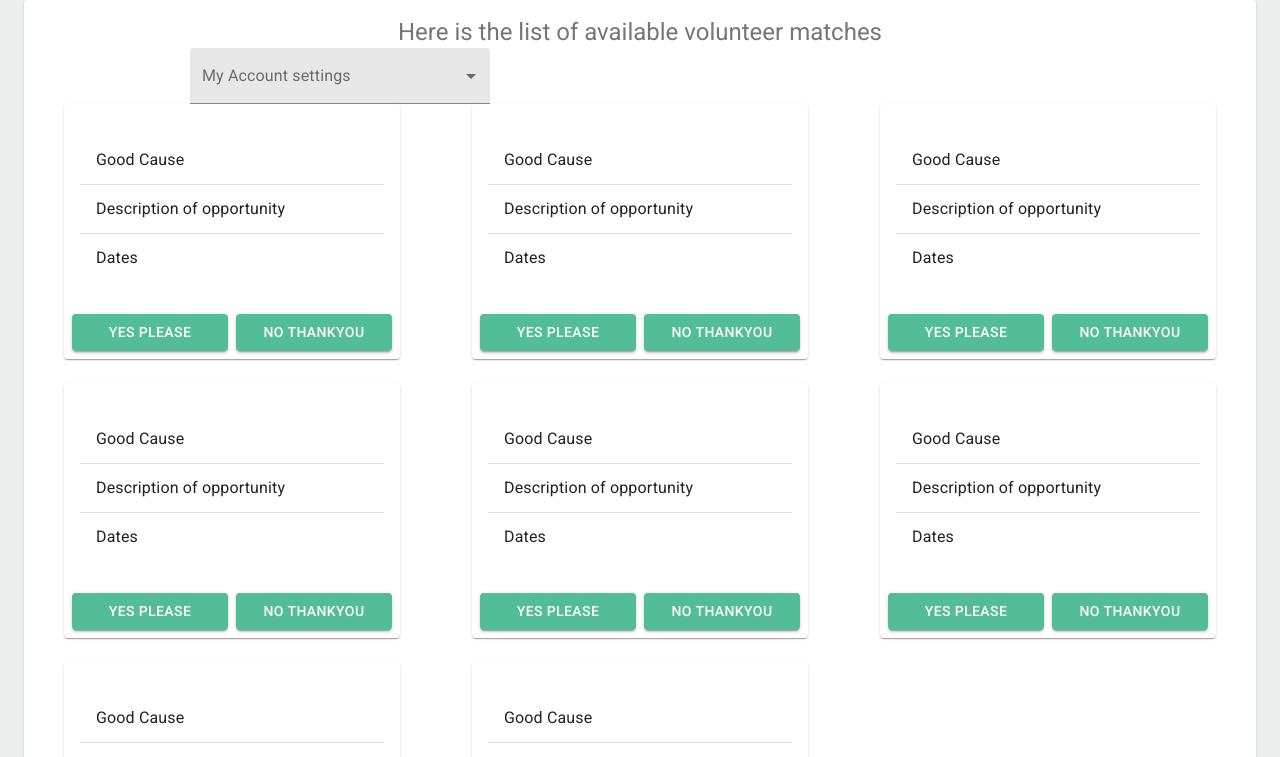
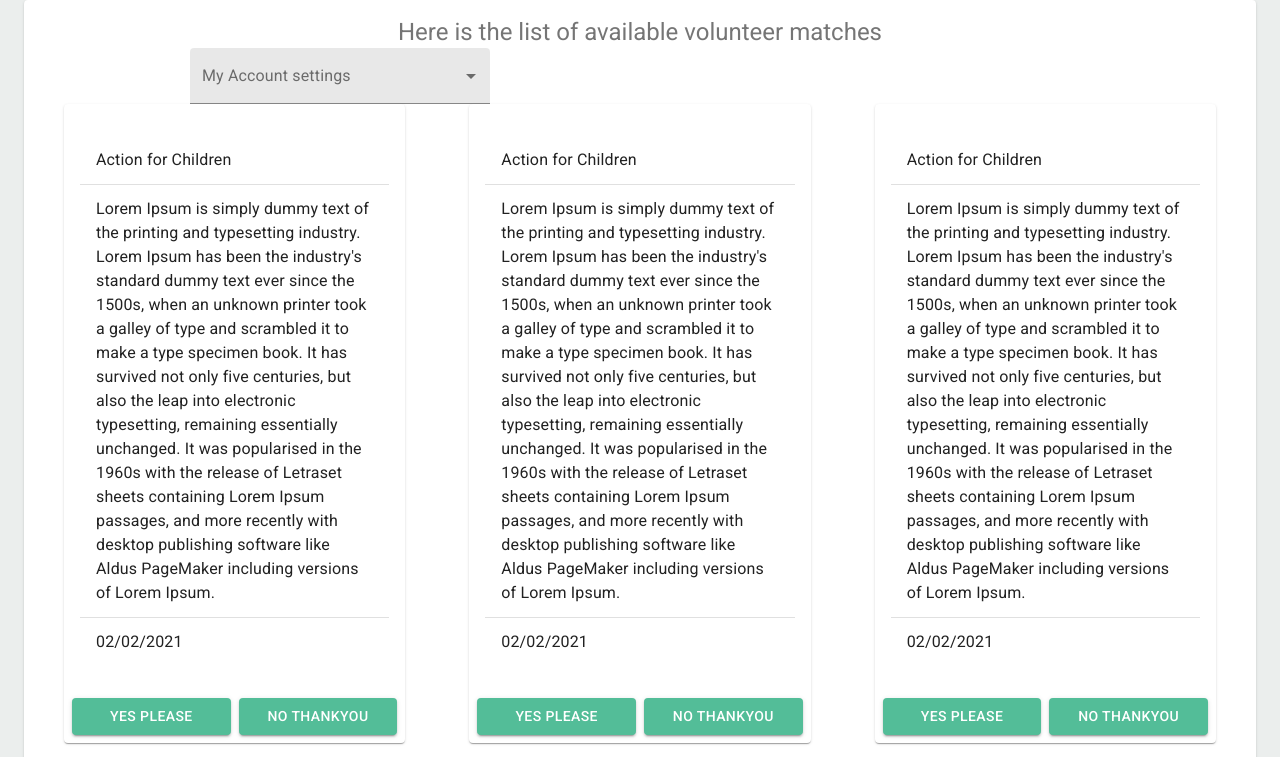
Before and after one commit to smile-street/smile-street, a React (Create React App) app in the folder smile-street-react/: page / in a window 1280 px wide. Shown: the top 757 px of the page. Built offline with nearby package versions, Linux system fonts and the light colour scheme.

Commit message:
managed populate images

```diff
--- a/smile-street-react/src/components/VolunteerMatches/MatchCard.js
+++ b/smile-street-react/src/components/VolunteerMatches/MatchCard.js
@@ -39,7 +39,7 @@ const useStyles = makeStyles((theme) => ({
   },
 }));
 
-export default function MatchCard() {
+export default function MatchCard({ GoodCause, Description, Dates }) {
   const classes = useStyles();
   const [openYesCard, setOpenYesCard] = React.useState(false);
   const [openNoCard, setOpenNoCard] = React.useState(false);
@@ -68,17 +68,19 @@ export default function MatchCard() {
             <Typography gutterBottom variant="h5" component="h2"></Typography>
 
             <List component="nav" aria-label="secondary mailbox folders">
+              <div>
                 <ListItem>
-                <ListItemText primary="Good Cause" />
+                  <ListItemText primary={GoodCause} />
                 </ListItem>
                 <Divider />
                 <ListItem>
-                <ListItemText primary="Description of opportunity" />
+                  <ListItemText primary={Description} />
                 </ListItem>
                 <Divider />
-              <ListItem href="#simple-list">
-                <ListItemText primary="Dates" />
+                <ListItem>
+                  <ListItemText primary={Dates} />
                 </ListItem>
+              </div>
             </List>
           </CardContent>
         </CardActionArea>
--- a/smile-street-react/src/components/VolunteerMatches/VolunteerMatches.js
+++ b/smile-street-react/src/components/VolunteerMatches/VolunteerMatches.js
@@ -5,6 +5,7 @@ import Grid from "@material-ui/core/Grid";
 import MatchCard from "./MatchCard";
 import PageHeading from "../PageHeading/PageHeading";
 import Profilebutton from "./Profilebutton";
+import goodCauseDisplayDetailsMock from "../../../src/goodCauseDisplayDetailsMock.json";
 
 const useStyles = makeStyles((theme) => ({
   root: {
@@ -26,31 +27,24 @@ export default function VolunteerMatches() {
         <Paper className={classes.paper}>
           <PageHeading heading="Here is the list of available volunteer  matches" />
           <Profilebutton />
-          <Grid container spacing={3}>
-            <Grid item xs={12} sm={4}>
-              <MatchCard />
-            </Grid>
-            <Grid item xs={12} sm={4}>
-              <MatchCard />
-            </Grid>
-            <Grid item xs={12} sm={4}>
-              <MatchCard />
-            </Grid>
-            <Grid item xs={12} sm={4}>
-              <MatchCard />
-            </Grid>
-            <Grid item xs={12} sm={4}>
-              <MatchCard />
-            </Grid>
-            <Grid item xs={12} sm={4}>
-              <MatchCard />
-            </Grid>
-            <Grid item xs={12} sm={4}>
-              <MatchCard />
-            </Grid>
-            <Grid item xs={12} sm={4}>
-              <MatchCard />
-            </Grid>
+          <Grid
+            container
+            spacing={2}
+            direction="row"
+            justify="flex-start"
+            alignItems="flex-start"
+          >
+            {goodCauseDisplayDetailsMock.map((item) => {
+              return (
+                <Grid item xs={12} sm={4}>
+                  <MatchCard
+                    GoodCause={item.GoodCause}
+                    Description={item.Description}
+                    Dates={item.Dates}
+                  />
+                </Grid>
+              );
+            })}
           </Grid>
         </Paper>
       </Container>
--- /dev/null
+++ b/smile-street-react/src/goodCauseDisplayDetailsMock.json
@@ -0,0 +1,32 @@
+[
+  {
+    "GoodCause": "Action for Children",
+
+    "Description": "Lorem Ipsum is simply dummy text of the printing and typesetting industry. Lorem Ipsum has been the industry's standard dummy text ever since the 1500s, when an unknown printer took a galley of type and scrambled it to make a type specimen book. It has survived not only five centuries, but also the leap into electronic typesetting, remaining essentially unchanged. It was popularised in the 1960s with the release of Letraset sheets containing Lorem Ipsum passages, and more recently with desktop publishing software like Aldus PageMaker including versions of Lorem Ipsum.",
+    "Dates": "02/02/2021"
+  },
+  {
+    "GoodCause": "Action for Children",
+
+    "Description": "Lorem Ipsum is simply dummy text of the printing and typesetting industry. Lorem Ipsum has been the industry's standard dummy text ever since the 1500s, when an unknown printer took a galley of type and scrambled it to make a type specimen book. It has survived not only five centuries, but also the leap into electronic typesetting, remaining essentially unchanged. It was popularised in the 1960s with the release of Letraset sheets containing Lorem Ipsum passages, and more recently with desktop publishing software like Aldus PageMaker including versions of Lorem Ipsum.",
+    "Dates": "02/02/2021"
+  },
+  {
+    "GoodCause": "Action for Children",
+
+    "Description": "Lorem Ipsum is simply dummy text of the printing and typesetting industry. Lorem Ipsum has been the industry's standard dummy text ever since the 1500s, when an unknown printer took a galley of type and scrambled it to make a type specimen book. It has survived not only five centuries, but also the leap into electronic typesetting, remaining essentially unchanged. It was popularised in the 1960s with the release of Letraset sheets containing Lorem Ipsum passages, and more recently with desktop publishing software like Aldus PageMaker including versions of Lorem Ipsum.",
+    "Dates": "02/02/2021"
+  },
+  {
+    "GoodCause": "Action for Children",
+
+    "Description": "Lorem Ipsum is simply dummy text of the printing and typesetting industry. Lorem Ipsum has been the industry's standard dummy text ever since the 1500s, when an unknown printer took a galley of type and scrambled it to make a type specimen book. It has survived not only five centuries, but also the leap into electronic typesetting, remaining essentially unchanged. It was popularised in the 1960s with the release of Letraset sheets containing Lorem Ipsum passages, and more recently with desktop publishing software like Aldus PageMaker including versions of Lorem Ipsum.",
+    "Dates": "02/02/2021"
+  },
+  {
+    "GoodCaus": "Action for Children",
+
+    "Description": "Lorem Ipsum is simply dummy text of the printing and typesetting industry. Lorem Ipsum has been the industry's standard dummy text ever since the 1500s, when an unknown printer took a galley of type and scrambled it to make a type specimen book. It has survived not only five centuries, but also the leap into electronic typesetting, remaining essentially unchanged. It was popularised in the 1960s with the release of Letraset sheets containing Lorem Ipsum passages, and more recently with desktop publishing software like Aldus PageMaker including versions of Lorem Ipsum.",
+    "Dates": "02/02/2021"
+  }
+]
```
Lines whose indentation alone changed are shown as unchanged.
